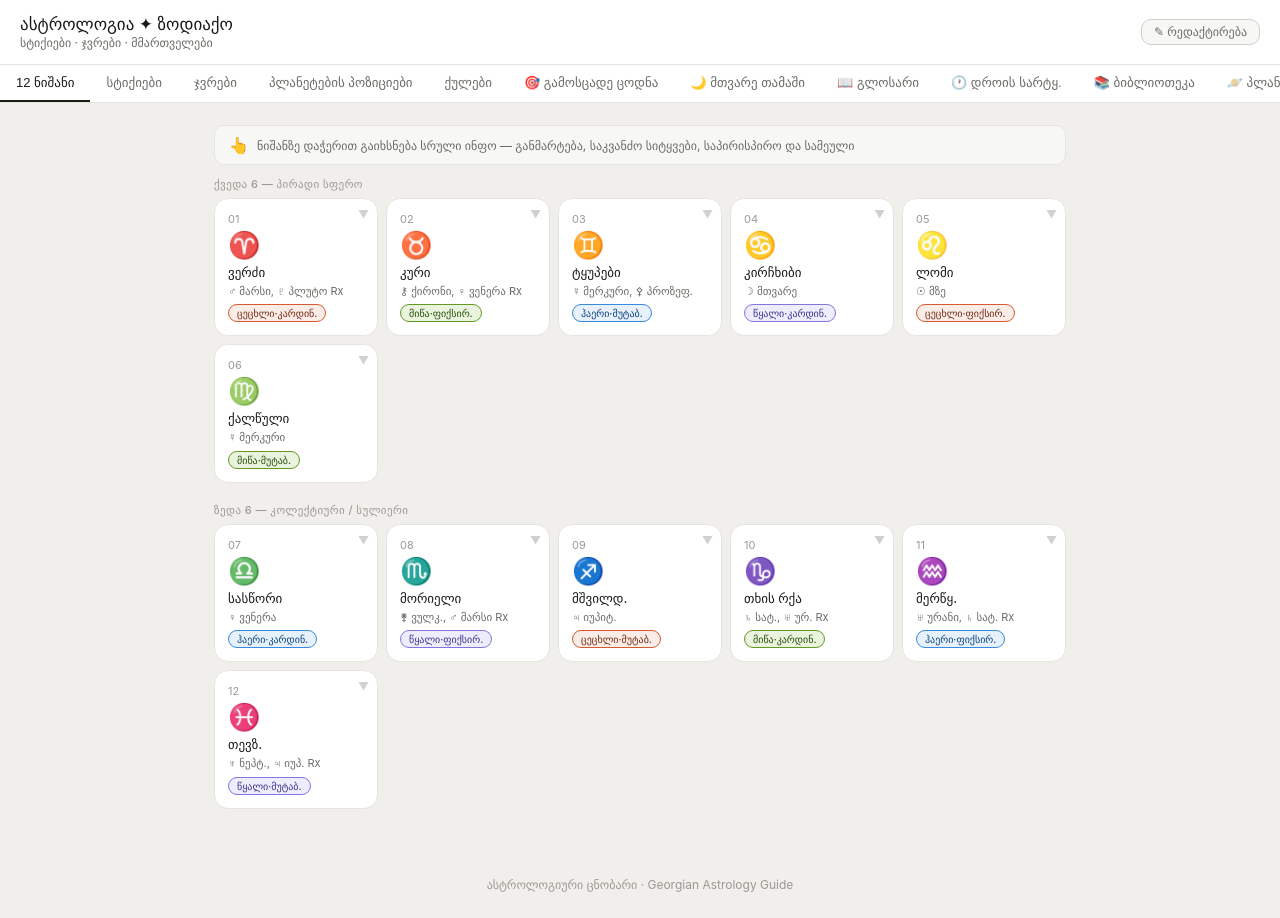
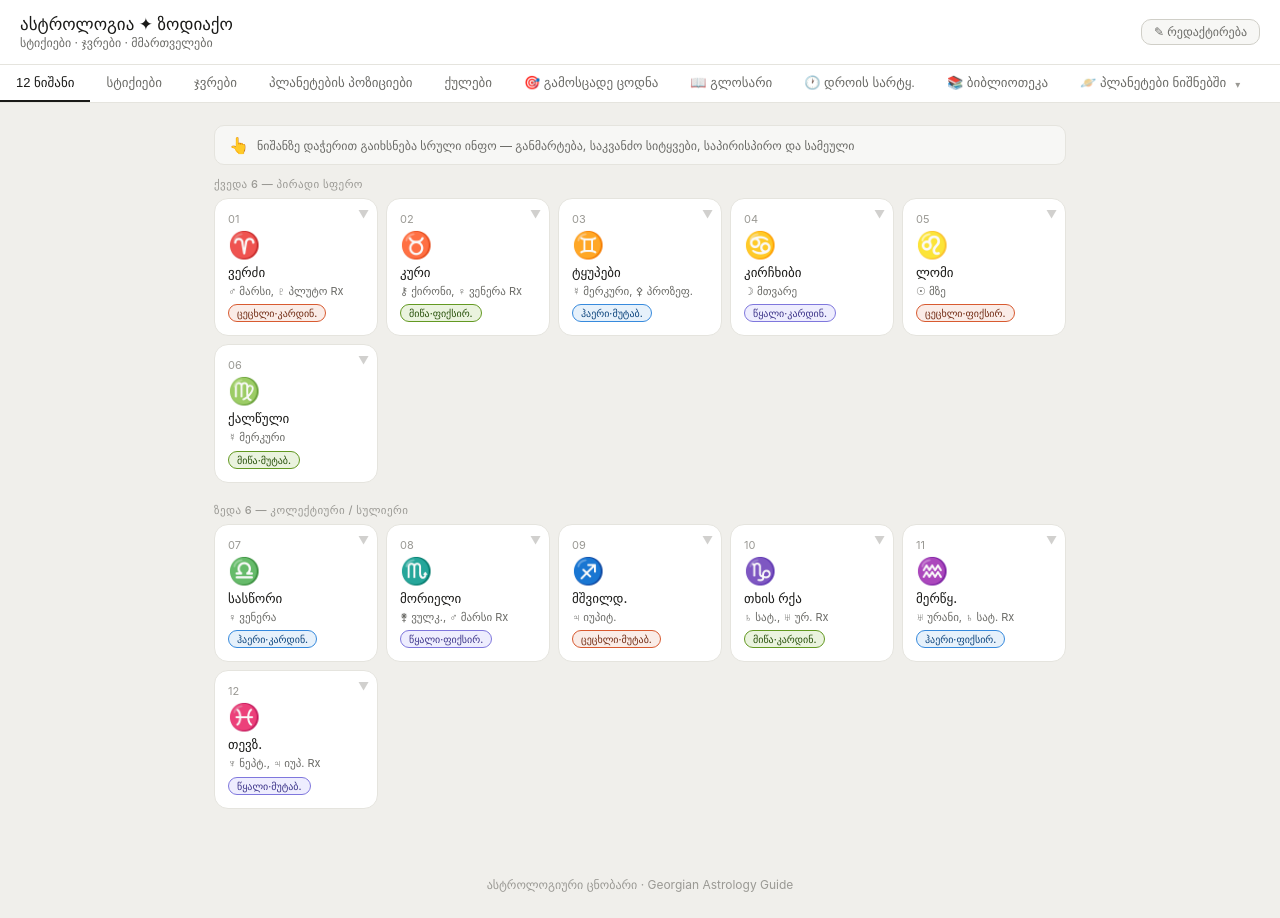
Before and after one commit to iako1/astrology-site, a plain HTML site: page index.html in a window 1280 px wide. Drawn offline with Linux system fonts and the light colour scheme.

Commit message:
Fix: remove DEF_MOON_GAME from initial default sections array (was still showing as separate tab for new visitors)

```diff
--- a/index.html
+++ b/index.html
@@ -842,7 +842,7 @@ function renderBooksSection(sec){
 
 function initSections(){
   let saved=ls('as_sections');
-  if(!saved) return [...DEF_SECTIONS,DEF_VENUS,DEF_MARS,DEF_QUIZ_SEC,DEF_MOON_GAME,DEF_GLOSSARY,DEF_TIMEZONE,DEF_BOOKS];
+  if(!saved) return [...DEF_SECTIONS,DEF_VENUS,DEF_MARS,DEF_QUIZ_SEC,DEF_GLOSSARY,DEF_TIMEZONE,DEF_BOOKS];
   const hasVenus=saved.some(s=>s.id==='s-venus'||s.type==='venus');
   const hasMars=saved.some(s=>s.id==='s-mars'||s.type==='mars');
   const hasTimezone=saved.some(s=>s.id==='s-timezone');
```
